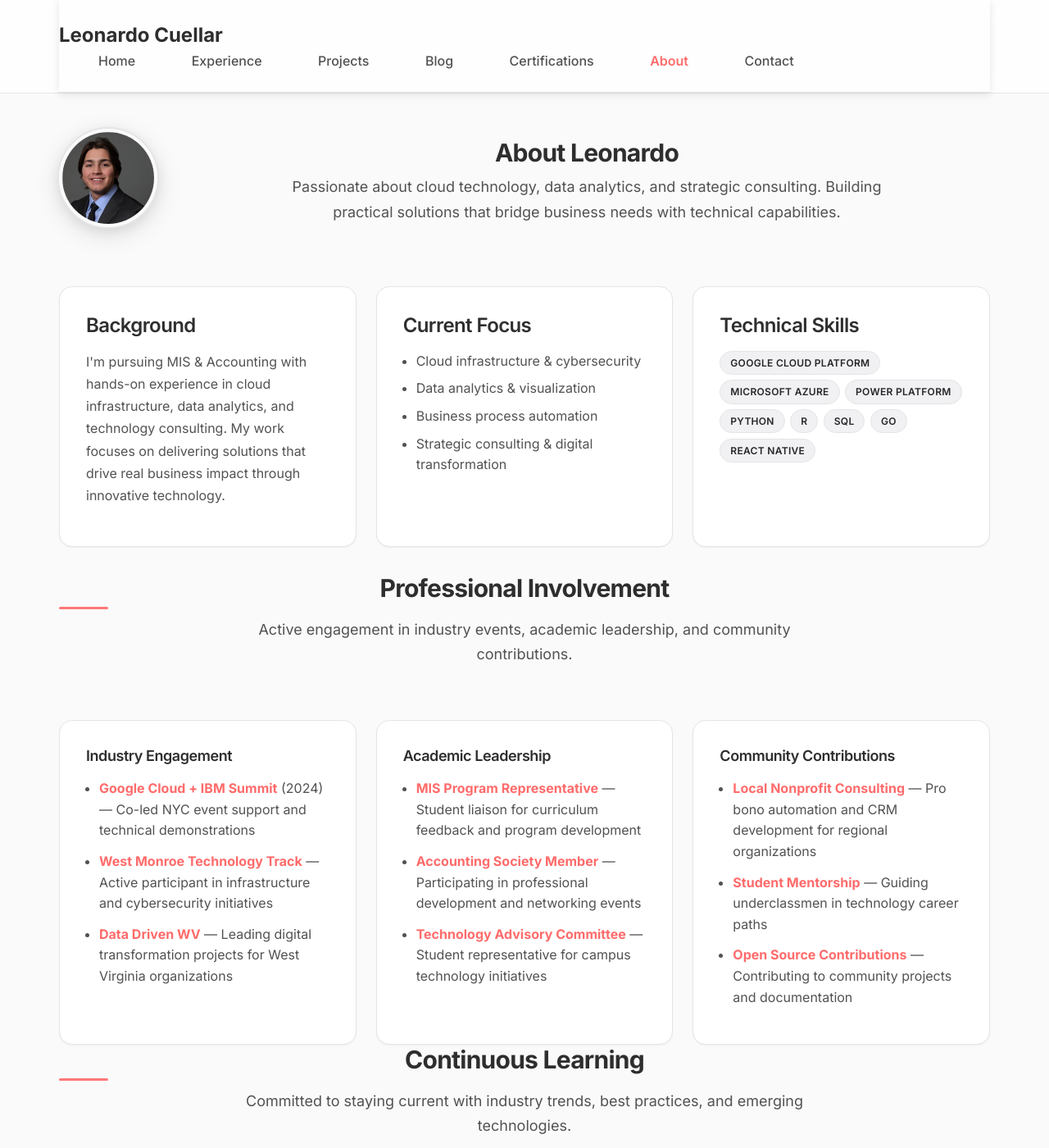
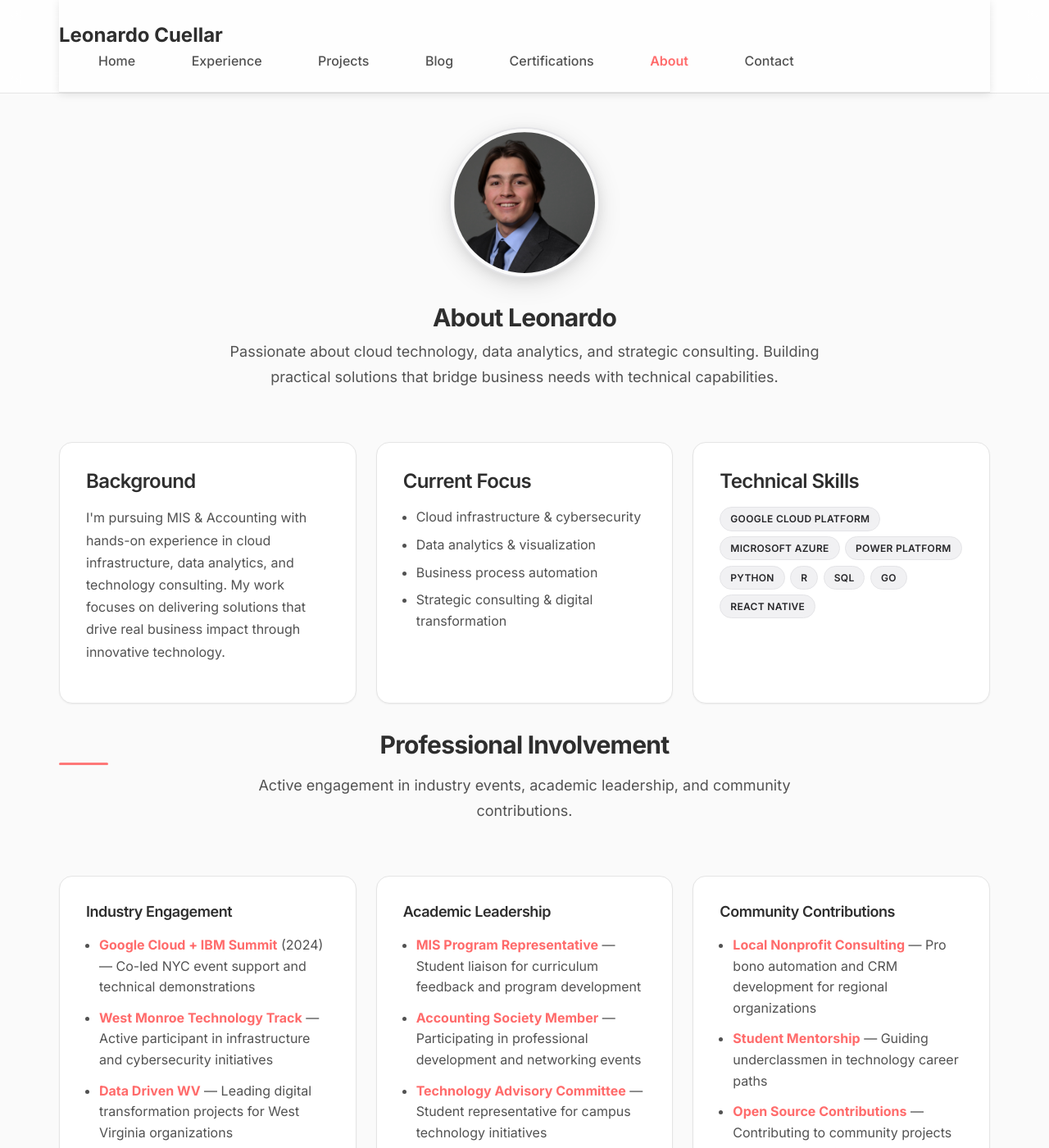
Before and after one commit to leonardocuellargold/leonardocuellargold.github.io, a Jekyll site: the page built from pages/about.md, in a window 1280 px wide and 1400 px high. Shown: the whole window at 82% size. Built offline with Jekyll 4.4.1, drawn with Linux system fonts in a browser that asks for light colours.

Commit message:
Made image changes

```diff
--- a/assets/main.scss
+++ b/assets/main.scss
@@ -2336,19 +2336,20 @@ footer { margin-top: 3rem; font-size: .75rem; color: var(--text-soft); }
 /* === PROFILE IMAGE STYLING === */
 .profile-header {
   display: flex;
+  flex-direction: column;
   align-items: center;
-  gap: 2rem;
+  text-align: center;
+  gap: 1.5rem;
   margin-bottom: 1rem;
 }
 
 .profile-image-container {
   position: relative;
-  flex-shrink: 0;
 }
 
 .profile-image {
-  width: 120px;
-  height: 120px;
+  width: 180px;
+  height: 180px;
   border-radius: 50%;
   object-fit: cover;
   border: 4px solid var(--bg-primary);
@@ -2368,8 +2369,6 @@ footer { margin-top: 3rem; font-size: .75rem; color: var(--text-soft); }
 }
 
 .profile-content {
-  flex: 1;
-
   .section-title {
     margin-bottom: 0.5rem;
   }
@@ -2381,15 +2380,9 @@ footer { margin-top: 3rem; font-size: .75rem; color: var(--text-soft); }
 
 /* Mobile Responsiveness */
 @media (max-width: 768px) {
-  .profile-header {
-    flex-direction: column;
-    text-align: center;
-    gap: 1.5rem;
-  }
-
   .profile-image {
-    width: 100px;
-    height: 100px;
+    width: 150px;
+    height: 150px;
   }
 }
 
```
